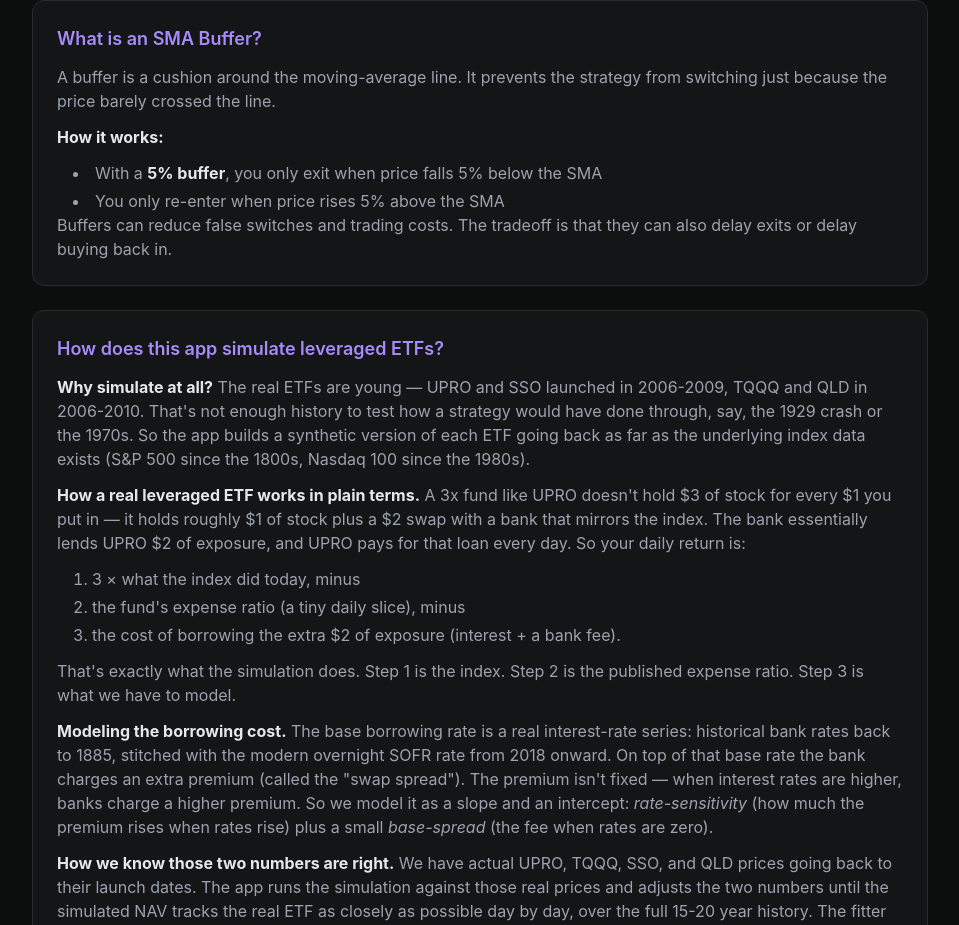
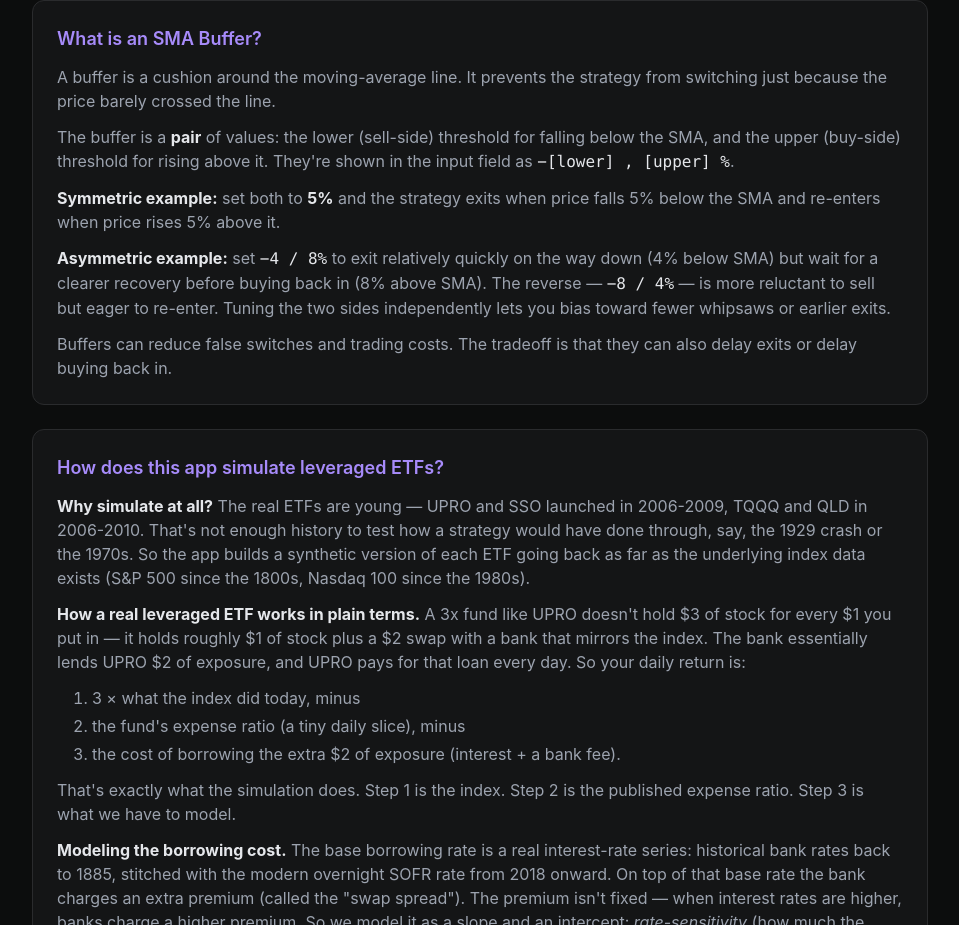
Before and after one commit to ravelab/l-etf, a Next.js app: page /faq in a window 1280 px wide. Shown: the part 4455-5380 px from the top of the page, without its empty margins (160-1119 px from the left). Built offline with nearby package versions, Linux system fonts and the light colour scheme.

Commit message:
docs(faq): describe asymmetric SMA buffer pair with examples

```diff
--- a/src/app/faq/page.tsx
+++ b/src/app/faq/page.tsx
@@ -355,13 +355,25 @@
           switching just because the price barely crossed the line.
         </p>
         <p className="mb-3">
-          <strong className="text-foreground">How it works:</strong>
+          The buffer is a <strong className="text-foreground">pair</strong> of values: the lower
+          (sell-side) threshold for falling below the SMA, and the upper (buy-side) threshold for
+          rising above it. They&apos;re shown in the input field as{" "}
+          <code className="text-foreground">−[lower] , [upper] %</code>.
         </p>
-        <ul className="list-disc list-inside space-y-1 ml-4">
-          <li>With a <strong className="text-foreground">5% buffer</strong>, you only exit when
-            price falls 5% below the SMA</li>
-          <li>You only re-enter when price rises 5% above the SMA</li>
-        </ul>
+        <p className="mb-3">
+          <strong className="text-foreground">Symmetric example:</strong> set both to{" "}
+          <strong className="text-foreground">5%</strong> and the strategy exits when price falls
+          5% below the SMA and re-enters when price rises 5% above it.
+        </p>
+        <p className="mb-3">
+          <strong className="text-foreground">Asymmetric example:</strong> set{" "}
+          <code className="text-foreground">−4 / 8%</code> to exit relatively quickly on the way
+          down (4% below SMA) but wait for a clearer recovery before buying back in (8% above
+          SMA). The reverse —{" "}
+          <code className="text-foreground">−8 / 4%</code> — is more reluctant to sell but eager to
+          re-enter. Tuning the two sides independently lets you bias toward fewer whipsaws or
+          earlier exits.
+        </p>
         <p>
           Buffers can reduce false switches and trading costs. The tradeoff is that they can also
           delay exits or delay buying back in.
```
